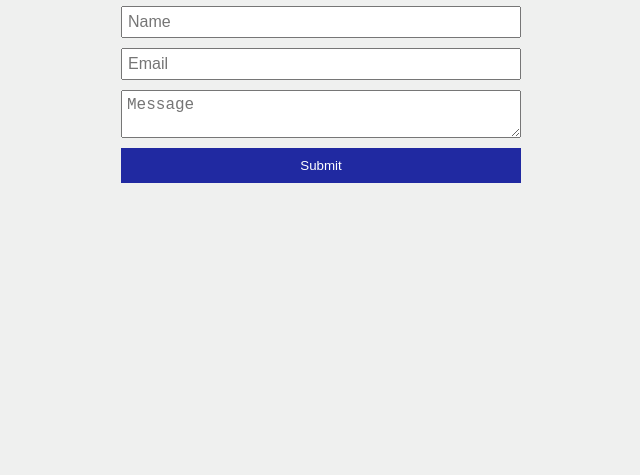
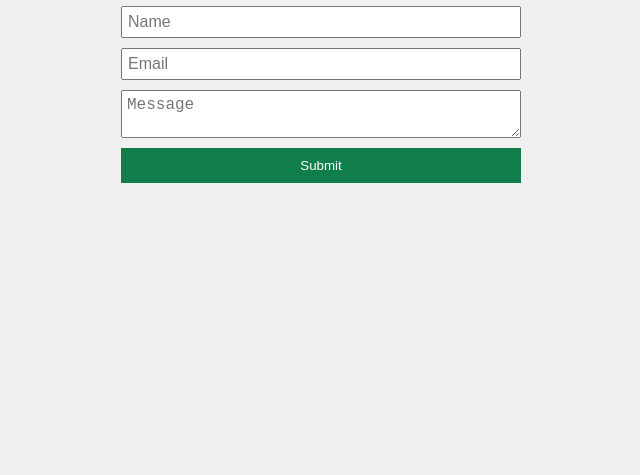
Before and after one commit to renerpdev/poc-gh-release-tags-workflow, a website: page public/index.html in a window 1280 px wide. Shown: the part 365-840 px from the top of the page, without its empty margins (319-959 px from the left). Drawn offline with Linux system fonts and the light colour scheme.

Commit message:
update submit btn color

```diff
--- a/public/index.html
+++ b/public/index.html
@@ -30,7 +30,7 @@
         }
         button {
             padding: 10px;
-            background-color: #2029a1;
+            background-color: #107e4b;
             color: white;
             border: none;
             cursor: pointer;
```
